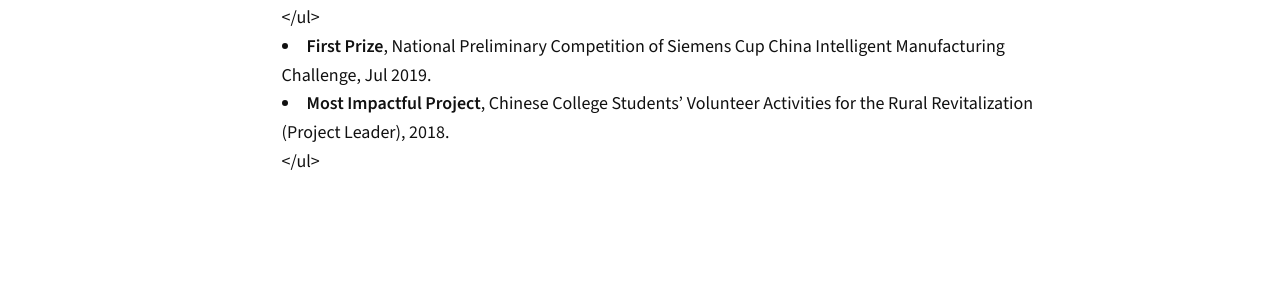
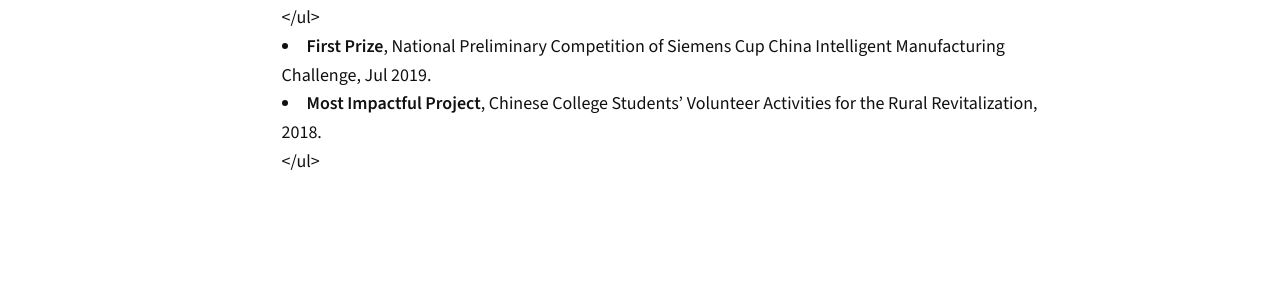
Before and after one commit to lhqqq/lhqqq.github.io, a Jekyll site: the page built from _pages/about.md, in a window 1280 px wide and 900 px high, scrolled down 3409 px. Shown: the part 343-640 px from the top of the window. Built offline with Jekyll 4.4.1, drawn with Linux system fonts in a browser that asks for light colours; a script that is not in the unit is left out.

Commit message:
Fix typo in project description on about page

```diff
--- a/_pages/about.md
+++ b/_pages/about.md
@@ -242,7 +242,7 @@
       <strong>First Prize</strong>, National Preliminary Competition of Siemens Cup China Intelligent Manufacturing Challenge, Jul 2019.
     </li>
     <li>
-      <strong>Most Impactful Project</strong>, Chinese College Students’ Volunteer Activities for the Rural Revitalization (Project Leader), 2018.
+      <strong>Most Impactful Project</strong>, Chinese College Students’ Volunteer Activities for the Rural Revitalization, 2018.
     </li>
   </ul>
 </section>
```
